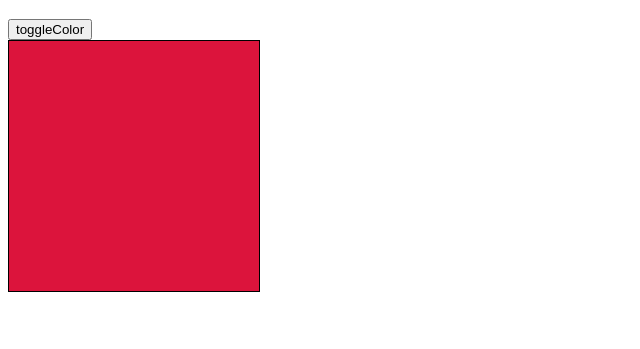
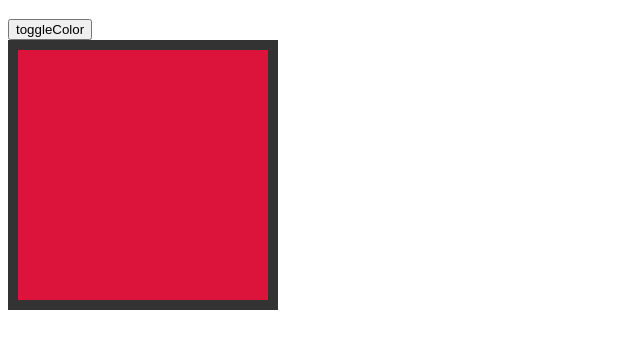
Before and after one commit to V1ctorC/CoursVueJS, a plain HTML site: page index.html in a window 1280 px wide. Both pictures are taken after a click on the button "toggleColor". Shown: the part 61-410 px from the top of the page, without its empty margins (0-640 px from the left). Drawn offline with nearby package versions, Linux system fonts and the light colour scheme.

Commit message:
Utiliser du CSS dans les templates

```diff
--- a/index.html
+++ b/index.html
@@ -16,17 +16,17 @@
         .red {
             background: crimson;
         }
+
+        .bordure {
+            border: 10px solid #333;
+        }
     </style>
 </head>
 <body>
     <div id="mon-app">
         <h1>Cours Vue JS</h1>
         <button v-on:click="toggleColor = !toggleColor">toggleColor</button>
-        <div class="box"
-            v-bind:class="{ red : toggleColor }"
-        >
-
-        </div>
+        <div v-bind:class="[objCSS, toggleColor ? 'bordure' : '']"></div>
     </div>
 
     <script src="https://cdn.jsdelivr.net/npm/vue@2.7.13/dist/vue.js"></script>
@@ -35,6 +35,14 @@
             el: '#mon-app',
             data: {
                 toggleColor: false
+            },
+            computed: {
+                objCSS: function() {
+                    return {
+                        red: this.toggleColor,
+                        box: true
+                    }
+                }
             }
         })
     </script>
```
